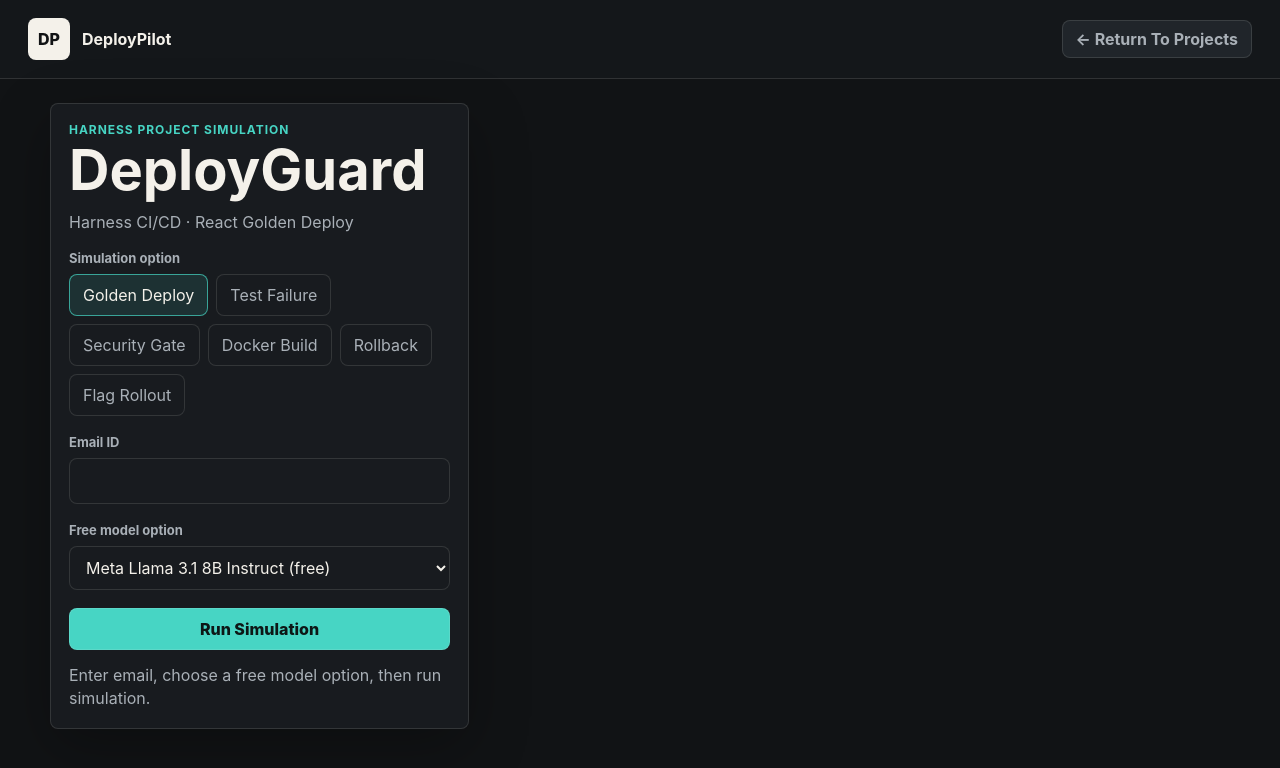
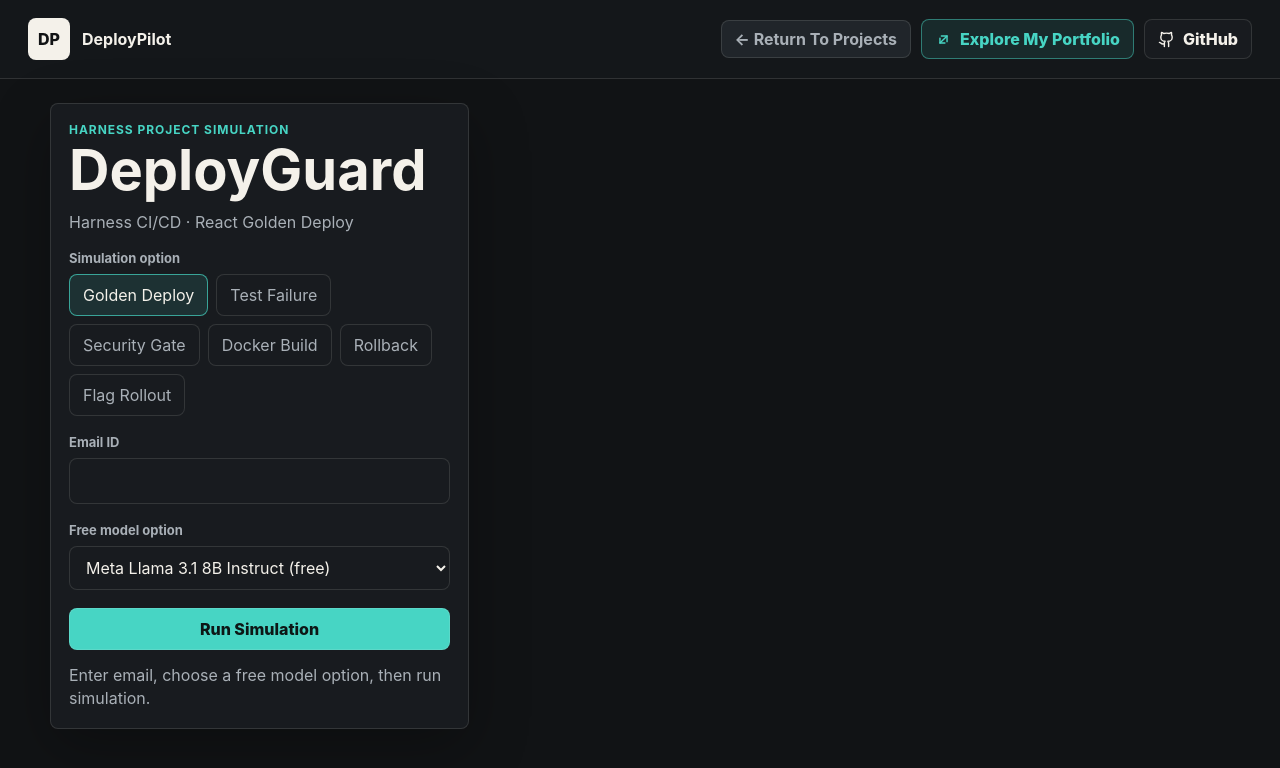
Before and after one commit to darshdevlab/DeployPilot, a website: page simulation.html in a window 1280 px wide. Drawn offline with Linux system fonts and the light colour scheme.

Commit message:
Add header project links

```diff
--- a/simulation.html
+++ b/simulation.html
@@ -5,7 +5,7 @@
     <meta name="viewport" content="width=device-width, initial-scale=1">
     <title>DeployPilot Simulation</title>
     <meta name="description" content="AI DevOps simulation run page">
-    <link rel="stylesheet" href="./styles.css?v=20260613-pageflow2">
+    <link rel="stylesheet" href="./styles.css?v=20260613-toplinks">
     <script src="./config.js"></script>
     <script type="module" src="./simulation.js?v=20260613-pageflow2"></script>
   </head>
@@ -16,7 +16,24 @@
           <span class="brand-icon">DP</span>
           <strong>DeployPilot</strong>
         </a>
-        <a class="titlebar-action" href="./">&larr; Return To Projects</a>
+        <nav class="titlebar-actions" aria-label="Project links">
+          <a class="titlebar-action" href="./">&larr; Return To Projects</a>
+          <a class="titlebar-button accent" href="https://darshdave.com/" target="_blank" rel="noreferrer">
+            <svg aria-hidden="true" viewBox="0 0 24 24">
+              <path d="M7 17 17 7"></path>
+              <path d="M9 7h8v8"></path>
+              <path d="M14 17H7V10"></path>
+            </svg>
+            <span>Explore My Portfolio</span>
+          </a>
+          <a class="titlebar-button" href="https://github.com/darshdevlab/DeployPilot" target="_blank" rel="noreferrer">
+            <svg aria-hidden="true" viewBox="0 0 24 24">
+              <path d="M15 22v-4a4.8 4.8 0 0 0-1-3.5c3 0 6-2 6-5.5.1-1.2-.3-2.4-1-3.5.3-1.1.3-2.3 0-3.5 0 0-1 0-3 1.5-2.6-.7-5.4-.7-8 0C6 2 5 2 5 2c-.3 1.2-.3 2.4 0 3.5A5.4 5.4 0 0 0 4 9c0 3.5 3 5.5 6 5.5-.4.4-.7.9-.8 1.5-.1.6-.2 1.3-.2 2v4"></path>
+              <path d="M9 18c-4.5 2-5-2-7-2"></path>
+            </svg>
+            <span>GitHub</span>
+          </a>
+        </nav>
       </header>
 
       <main class="workspace simulation-workspace">
--- a/styles.css
+++ b/styles.css
@@ -107,9 +107,55 @@ button {
   font-weight: 700;
 }
 
-.titlebar-action:hover {
+.titlebar-actions {
+  display: flex;
+  align-items: center;
+  justify-content: flex-end;
+  gap: 10px;
+  flex-wrap: wrap;
+}
+
+.titlebar-button {
+  min-height: 40px;
+  border: 1px solid var(--line);
+  border-radius: 8px;
+  background: var(--surface);
+  color: var(--text);
+  display: inline-flex;
+  align-items: center;
+  gap: 8px;
+  padding: 0 13px;
+  text-decoration: none;
+  font-weight: 800;
+  white-space: nowrap;
+}
+
+.titlebar-button.accent {
+  border-color: rgba(71, 213, 196, 0.48);
+  background: rgba(71, 213, 196, 0.1);
+  color: var(--teal);
+}
+
+.titlebar-button svg {
+  width: 17px;
+  height: 17px;
+  flex: 0 0 auto;
+  fill: none;
+  stroke: currentColor;
+  stroke-linecap: round;
+  stroke-linejoin: round;
+  stroke-width: 2;
+}
+
+.titlebar-action:hover,
+.titlebar-button:hover {
   color: var(--text);
   border-color: rgba(71, 213, 196, 0.58);
+}
+
+.titlebar-button.accent:hover {
+  color: var(--text);
+  background: rgba(71, 213, 196, 0.18);
 }
 
 .nav-stack {
@@ -1052,7 +1098,23 @@ button:disabled {
   }
 
   .app-titlebar {
+    align-items: flex-start;
+    flex-direction: column;
     padding: 14px 16px;
+  }
+
+  .titlebar-actions {
+    justify-content: flex-start;
+    width: 100%;
+  }
+
+  .titlebar-button,
+  .titlebar-action {
+    min-height: 38px;
+  }
+
+  .titlebar-button span {
+    white-space: normal;
   }
 
   .simulation-workspace {
```
Also changed, not shown: index.html (+18 -1 lines), tests/simulation.test.mjs (+3 -0 lines).
